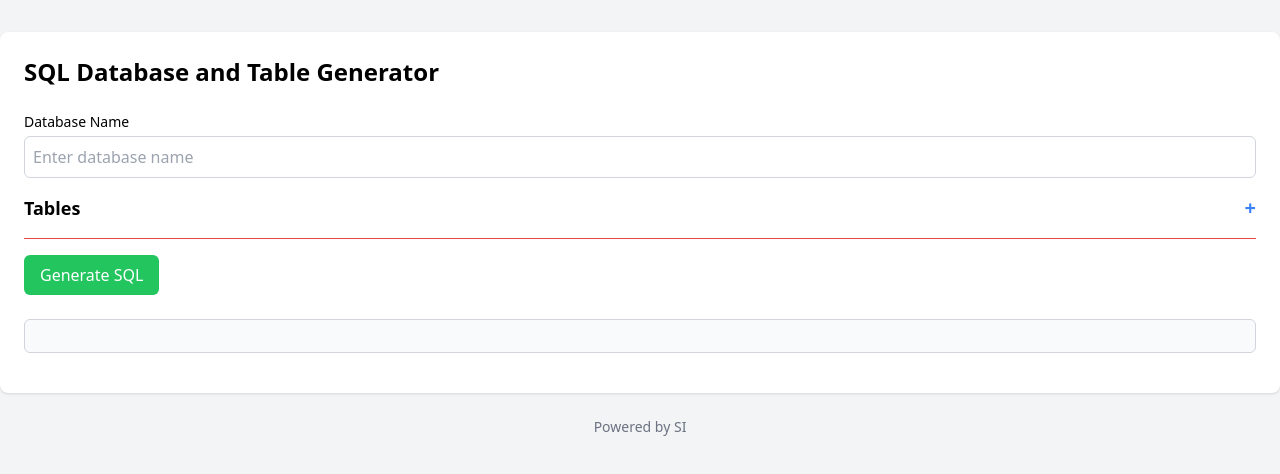
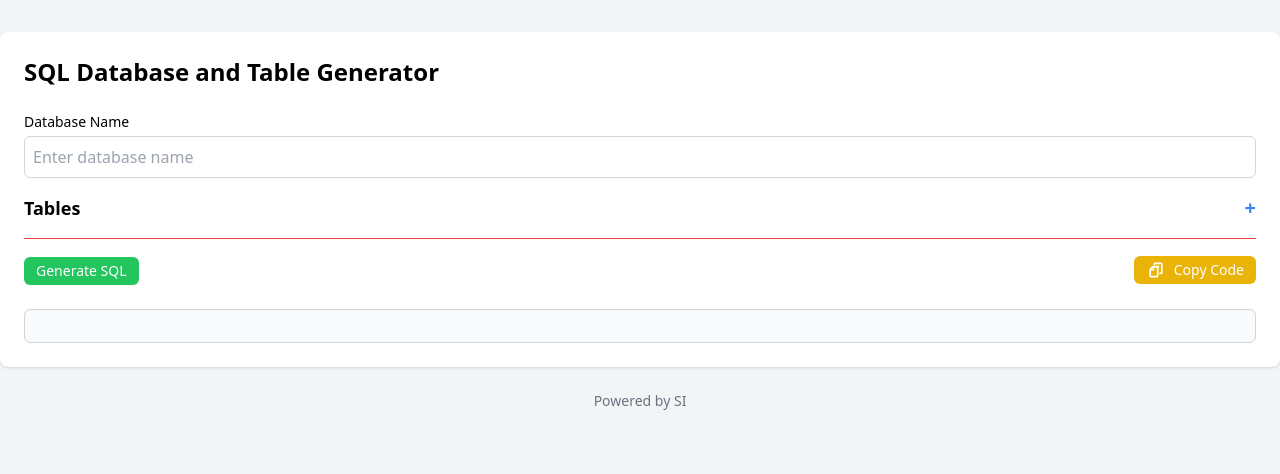
Before and after one commit to ssumir/SQL-Code-Maker, a plain HTML site: page table.html in a window 1280 px wide. Drawn offline with nearby package versions, Linux system fonts and the light colour scheme.

Commit message:
table.html

```diff
--- a/table.html
+++ b/table.html
@@ -20,28 +20,34 @@
                 <h3 class="text-lg font-semibold">Tables</h3>
                 <button onclick="addTableConfig()" class="text-blue-500 text-xl font-bold">+</button>
             </div>
-
-       <div class="mb-4">
-           <div id="tabsHeader" class="flex flex-wrap border-b border-red-500" role="tablist" aria-label="Table Configurations">
-           </div>
-           <div id="tabsContent" class="mt-4"></div>
-      </div>
-
-
-        <button onclick="generateSQL()" class="px-4 py-2 bg-green-500 text-white rounded-md hover:bg-green-600">Generate SQL</button>
-
+            <div class="mb-4">
+               <div id="tabsHeader" class="flex flex-wrap border-b border-red-500" role="tablist" aria-label="Table Configurations"></div>
+               <div id="tabsContent" class="mt-4"></div>
+            </div>
+        </div>
+        <div class="flex justify-between items-center mb-4">
+            <h3 class="text-lg font-semibold">
+                <button onclick="generateSQL()"
+                    class="px-3 py-1 bg-green-500 text-white text-sm font-medium rounded-md hover:bg-green-600 transition duration-150">
+                    Generate SQL
+                </button>
+            </h3>
+                <button
+                    onclick="copySqlCode()"
+                    class="px-3 py-1 bg-yellow-500 text-white text-sm font-medium rounded-md hover:bg-blue-600 transition duration-150 flex items-center gap-2"
+                >
+                    <svg class="w-5 h-5 text-white" aria-hidden="true" xmlns="http://www.w3.org/2000/svg" fill="none" viewBox="0 0 24 24">
+                        <path stroke="currentColor" stroke-linejoin="round" stroke-width="2" d="M9 8v3a1 1 0 0 1-1 1H5m11 4h2a1 1 0 0 0 1-1V5a1 1 0 0 0-1-1h-7a1 1 0 0 0-1 1v1m4 3v10a1 1 0 0 1-1 1H6a1 1 0 0 1-1-1v-7.13a1 1 0 0 1 .24-.65L7.7 8.35A1 1 0 0 1 8.46 8H13a1 1 0 1 1 0 1Z"/>
+                    </svg> Copy Code
+                </button>
+        </div>
         <div id="output" class="mt-6 p-4 border border-gray-300 rounded-md bg-gray-50 whitespace-pre-line"></div>
     </div>
-     </div>
-
-
     <footer class="text-center mt-6 text-sm text-gray-500">
         Powered by SI
     </footer>
 
-    <script>
-
-
+<script>
 // Global counter for unique IDs for tabs and panels
 let tableCounter = 0;
 // activeTableId is tracked by the showTableTab function internally,
@@ -372,6 +378,31 @@ function generateSQL() {
     sql += tableDefinitions.join("\n\n");
     document.getElementById("output").textContent = sql;
 }
-    </script>
+/**
+ * Copies the SQL code from the output area to the clipboard.
+ */
+async function copySqlCode() {
+    const outputElement = document.getElementById("output");
+    if (!outputElement) {
+        console.error("Output element not found.");
+        return;
+    }
+
+    const sqlCode = outputElement.textContent.trim(); // Trim to handle empty spaces
+
+    if (!sqlCode) {
+        alert("Clipboard is empty. Generate SQL code before copying.");
+        return;
+    }
+
+    try {
+        await navigator.clipboard.writeText(sqlCode);
+        console.log("SQL code copied to clipboard successfully!");
+    } catch (err) {
+        console.error("Failed to copy SQL code: ", err);
+    }
+}
+
+</script>
 </body>
 </html>
```
